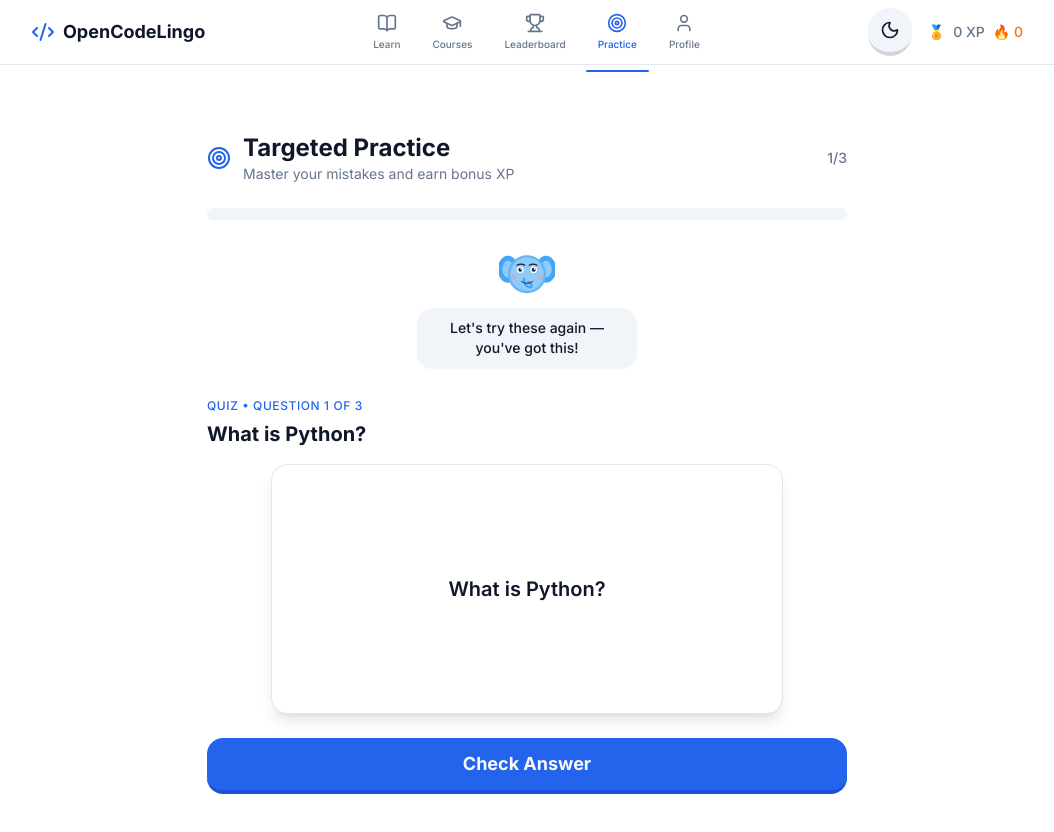
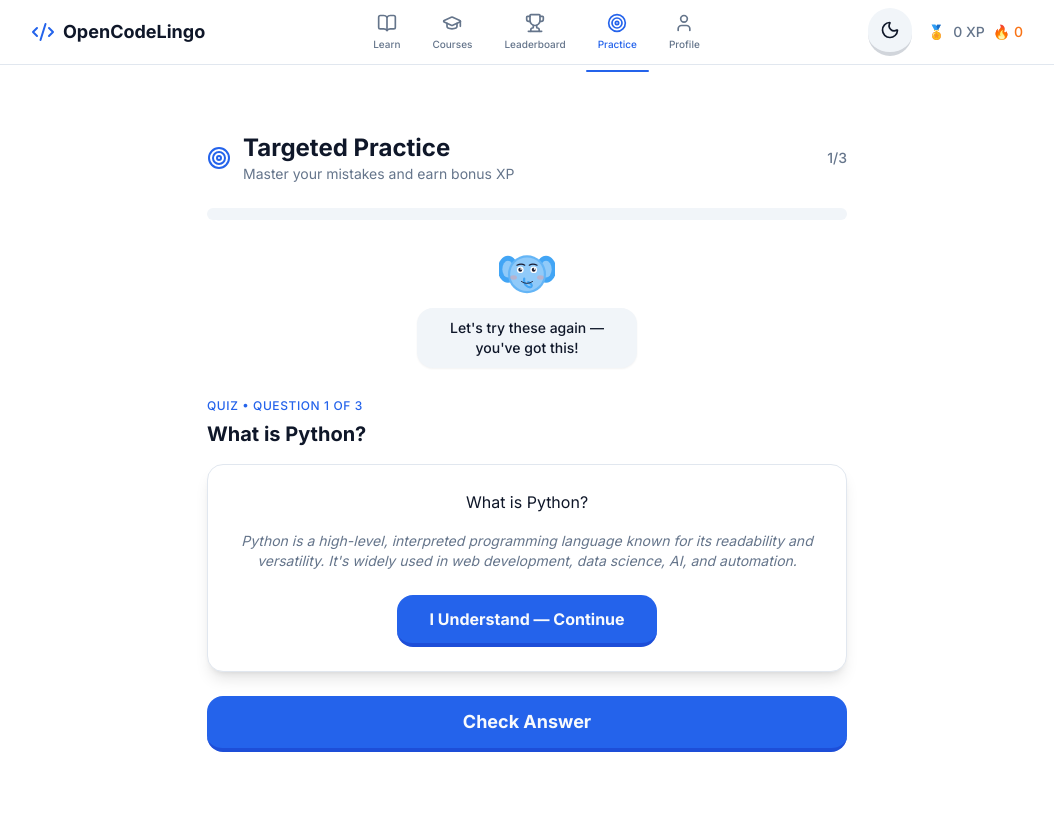
Before and after one commit to yuvraj001q/codelingo, a Next.js app: page /practice in a window 1280 px wide. Shown: the top 832 px of the page, without its empty margins (113-1167 px from the left). Built offline with nearby package versions, Linux system fonts and the light colour scheme; sample sign-in values are in the browser's storage.

Commit message:
Fix quiz: add I Understand button for concept exercises so options always show

```diff
--- a/src/app/lesson/[id]/page.tsx
+++ b/src/app/lesson/[id]/page.tsx
@@ -8,7 +8,6 @@ import AIMascot from "@/components/ui/AIMascot";
 import { useStore } from "@/lib/store";
 import { getLessonContent } from "@/lib/curriculum";
 import ProgressBar from "@/components/ui/ProgressBar";
-import FlashCard from "@/components/ui/FlashCard";
 import CodeBlock from "@/components/ui/CodeBlock";
 import SyntaxDrag from "@/components/ui/SyntaxDrag";
 import type { ContentItem, Exercise } from "@/lib/types";
@@ -75,6 +74,8 @@ export default function LessonPage() {
     let isCorrect = false;
     switch (currentExercise.type) {
       case "concept":
+        isCorrect = selectedAnswer === "understood";
+        break;
       case "multiple_choice":
         isCorrect = selectedAnswer === currentExercise.correct_answer;
         break;
@@ -288,14 +289,26 @@ export default function LessonPage() {
               )}
 
               {currentExercise.type === "concept" && (
-                <FlashCard
-                  question={currentExercise.question}
-                  explanation={currentExercise.explanation}
-                />
+                <div className="mt-4 card-bouncy p-6 text-center">
+                  <p className="text-base leading-relaxed mb-4">{currentExercise.question}</p>
+                  <p className="text-sm text-muted-foreground italic">{currentExercise.explanation}</p>
+                  {feedback === "none" && (
+                    <motion.button
+                      whileTap={{ scale: 0.98 }}
+                      onClick={() => {
+                        setSelectedAnswer("understood");
+                        setTimeout(() => handleCheck(), 50);
+                      }}
+                      className="btn-3d-primary mt-6 px-8"
+                    >
+                      I Understand — Continue
+                    </motion.button>
+                  )}
+                </div>
               )}
 
-              {(currentExercise.type === "concept" || currentExercise.type === "multiple_choice") &&
-                currentExercise.options && (
+              {currentExercise.type === "multiple_choice" &&
+                currentExercise.options && currentExercise.options.length > 0 && (
                   <div className="space-y-3 mt-4">
                     {currentExercise.options.map((opt, i) => (
                       <motion.button
--- a/src/app/practice/page.tsx
+++ b/src/app/practice/page.tsx
@@ -7,7 +7,6 @@ import AuthGuard from "@/components/AuthGuard";
 import Navigation from "@/components/Navigation";
 import ProgressBar from "@/components/ui/ProgressBar";
 import CodeBlock from "@/components/ui/CodeBlock";
-import FlashCard from "@/components/ui/FlashCard";
 import SyntaxDrag from "@/components/ui/SyntaxDrag";
 import AIMascot from "@/components/ui/AIMascot";
 import { useStore } from "@/lib/store";
@@ -117,6 +116,8 @@ export default function PracticePage() {
     let isCorrect = false;
     switch (currentExercise.type) {
       case "concept":
+        isCorrect = selectedAnswer === "understood";
+        break;
       case "multiple_choice":
         isCorrect = selectedAnswer === currentExercise.correct_answer;
         break;
@@ -289,13 +290,25 @@ export default function PracticePage() {
                 )}
 
                 {currentExercise.type === "concept" && (
-                  <FlashCard
-                    question={currentExercise.question}
-                    explanation={currentExercise.explanation}
-                  />
+                  <div className="card-bouncy p-6 text-center">
+                    <p className="text-base leading-relaxed mb-4">{currentExercise.question}</p>
+                    <p className="text-sm text-muted-foreground italic">{currentExercise.explanation}</p>
+                    {feedback === "none" && (
+                      <motion.button
+                        whileTap={{ scale: 0.98 }}
+                        onClick={() => {
+                          setSelectedAnswer("understood");
+                          setTimeout(() => handleCheck(), 50);
+                        }}
+                        className="btn-3d-primary mt-6 px-8"
+                      >
+                        I Understand — Continue
+                      </motion.button>
+                    )}
+                  </div>
                 )}
 
-                {(currentExercise.type === "concept" || currentExercise.type === "multiple_choice") &&
+                {currentExercise.type === "multiple_choice" &&
                   currentExercise.options && currentExercise.options.length > 0 && (
                     <div className="space-y-3 mt-4">
                       {currentExercise.options.map((opt, i) => (
```
